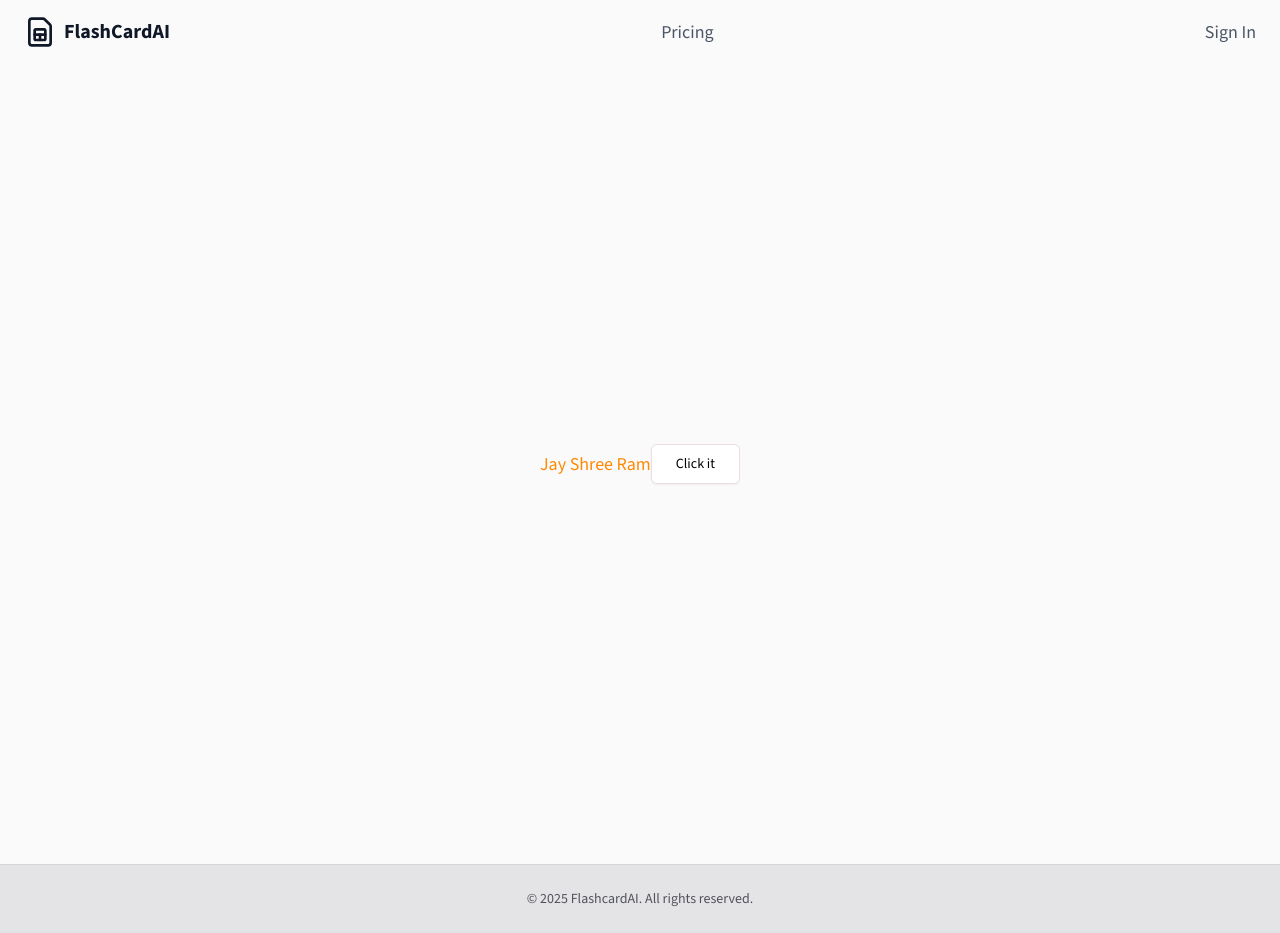
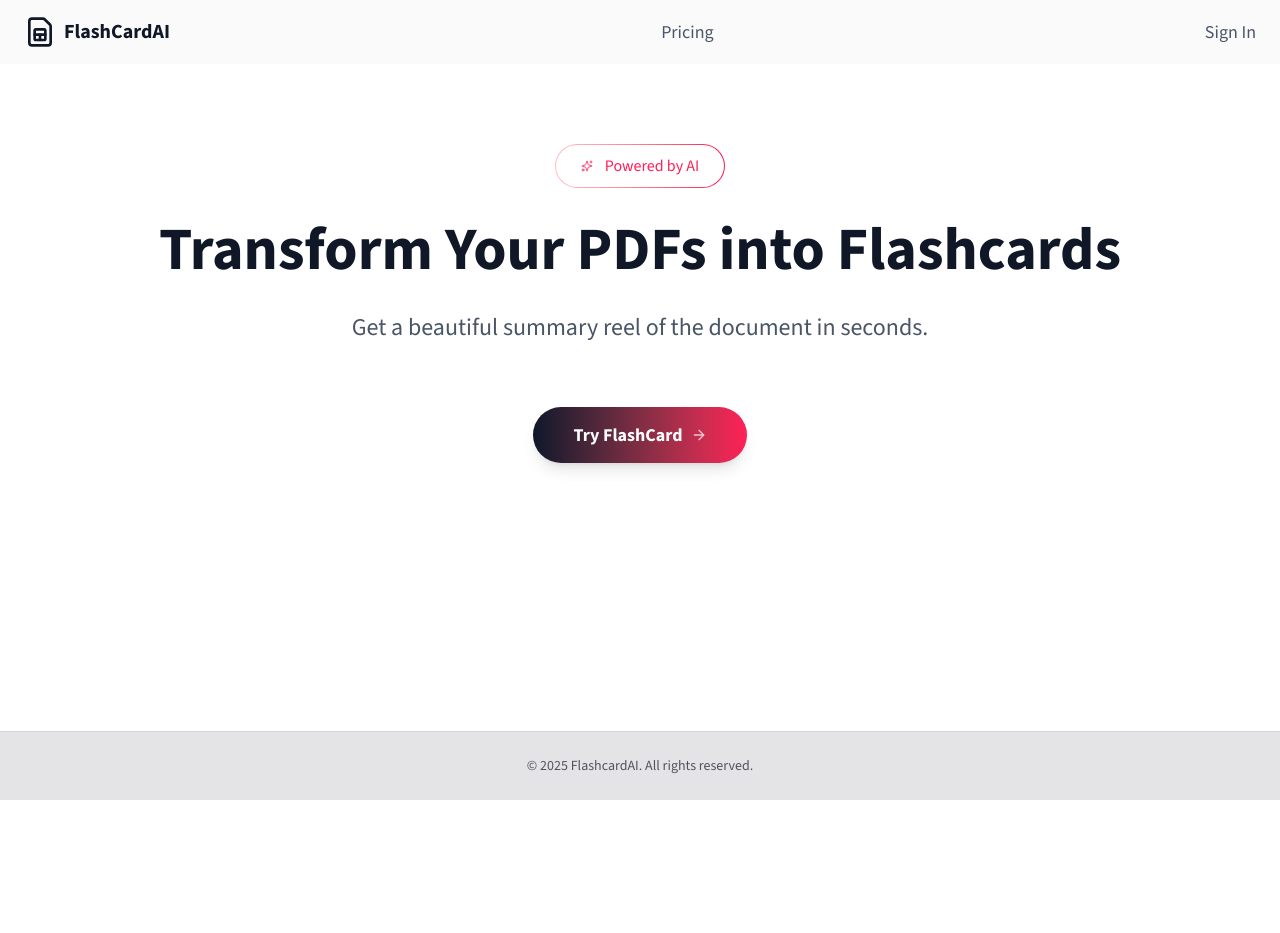
Before and after one commit to surajverma-07/Flashcards.ai, a Next.js app: page / in a window 1280 px wide. After the commit the page ends 800 px from the top, so only its background shows below. Built offline with nearby package versions, Linux system fonts and the light colour scheme.

Commit message:
Page created

```diff
--- a/app/layout.tsx
+++ b/app/layout.tsx
@@ -23,7 +23,7 @@
   return (
     <html lang="en">
       <body className={`${fontSans.variable} font-sans antialiased`}>
-        <div className="relative flex flex-col min-h-screen ">
+        <div className="relative flex flex-col min-h-screen w-full min-w-screen ">
          <Header/>
        <main className="flex-1">{children}</main>
         <Footer/>
--- a/app/page.tsx
+++ b/app/page.tsx
@@ -1,11 +1,10 @@
-import { Button } from "@/components/ui/button";
+import { HeroSection } from "@/components/home/heroSection";
+
 export default function Home() {
   return (
-    <div className="flex min-h-screen items-center justify-center bg-zinc-50 font-sans dark:bg-black">
-      <div className="text-lg text-orange-400">Jay Shree Ram</div>
-      <Button variant="outline" size={"lg"}>
-        Click it
-      </Button>
-    </div>
+    <section>
+       <HeroSection />
+
+    </section>
   );
 }
```
